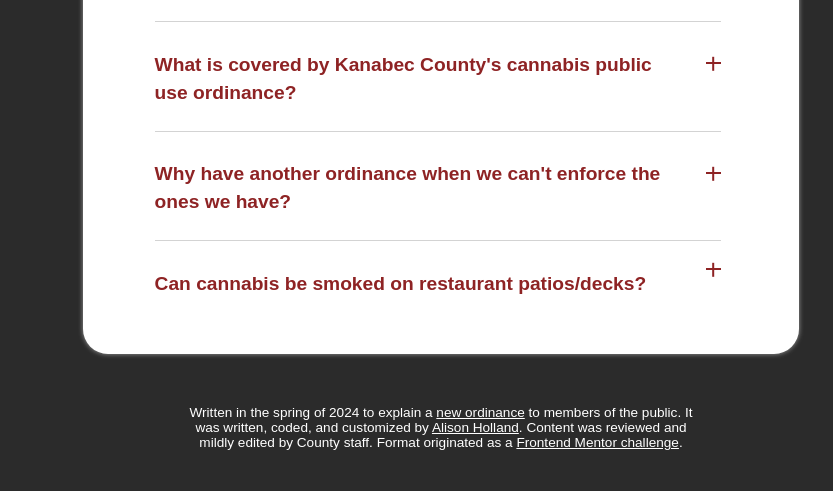
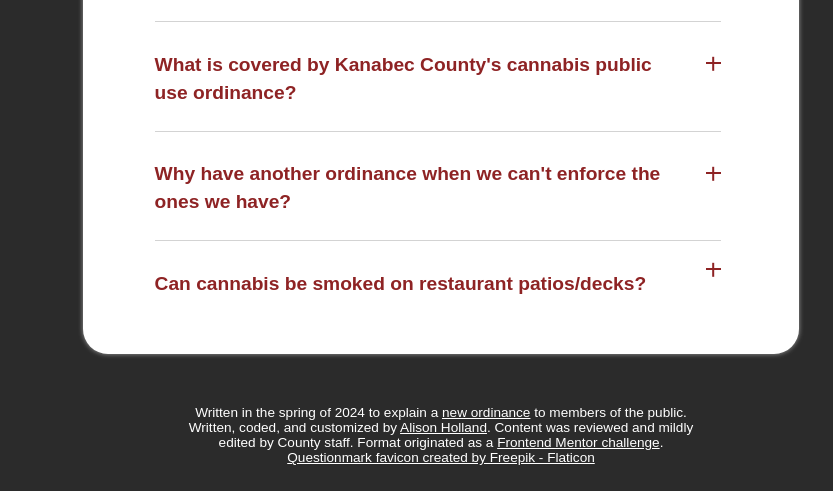
Before and after one commit to alison-ah/faq-accordion-portfolio, a plain HTML site: page index.html in a window 1280 px wide. Shown: the part 359-850 px from the top of the page, without its empty margins (199-1032 px from the left). Drawn offline with Linux system fonts and the light colour scheme; a web font is replaced by a local one.

Commit message:
Added attribution for favicon

```diff
--- a/index.html
+++ b/index.html
@@ -65,8 +65,7 @@
 
 
   <div role="contentinfo" class="attribution">
-    Written in the spring of 2024 to explain a <a href="https://cms5.revize.com/revize/kanabeccounty/document_center/Departments/Coordinator/Ordinances/36%20Public%20Use%20Cannabis.pdf" target="_blank">new ordinance</a> to members of the public. It was written, coded, and customized by <a href="https://github.com/alison-ah/faq-accordion-portfolio" target="_blank">Alison Holland</a>. Content was reviewed and mildly edited by County staff.
-    Format originated as a <a href="https://alison-ah.github.io/faq-accordion-main/" target="_blank">Frontend Mentor challenge</a>.
+    Written in the spring of 2024 to explain a <a href="https://cms5.revize.com/revize/kanabeccounty/document_center/Departments/Coordinator/Ordinances/36%20Public%20Use%20Cannabis.pdf" target="_blank">new ordinance</a> to members of the public.<br>Written, coded, and customized by <a href="https://github.com/alison-ah/faq-accordion-portfolio" target="_blank">Alison Holland</a>. Content was reviewed and mildly edited by County staff. Format originated as a <a href="https://alison-ah.github.io/faq-accordion-main/" target="_blank">Frontend Mentor challenge</a>. <a href="https://www.flaticon.com/free-icons/question" title="question icons" target="_blank">Questionmark favicon created by Freepik - Flaticon</a>
   </div>
 </body>
 </html>
```
